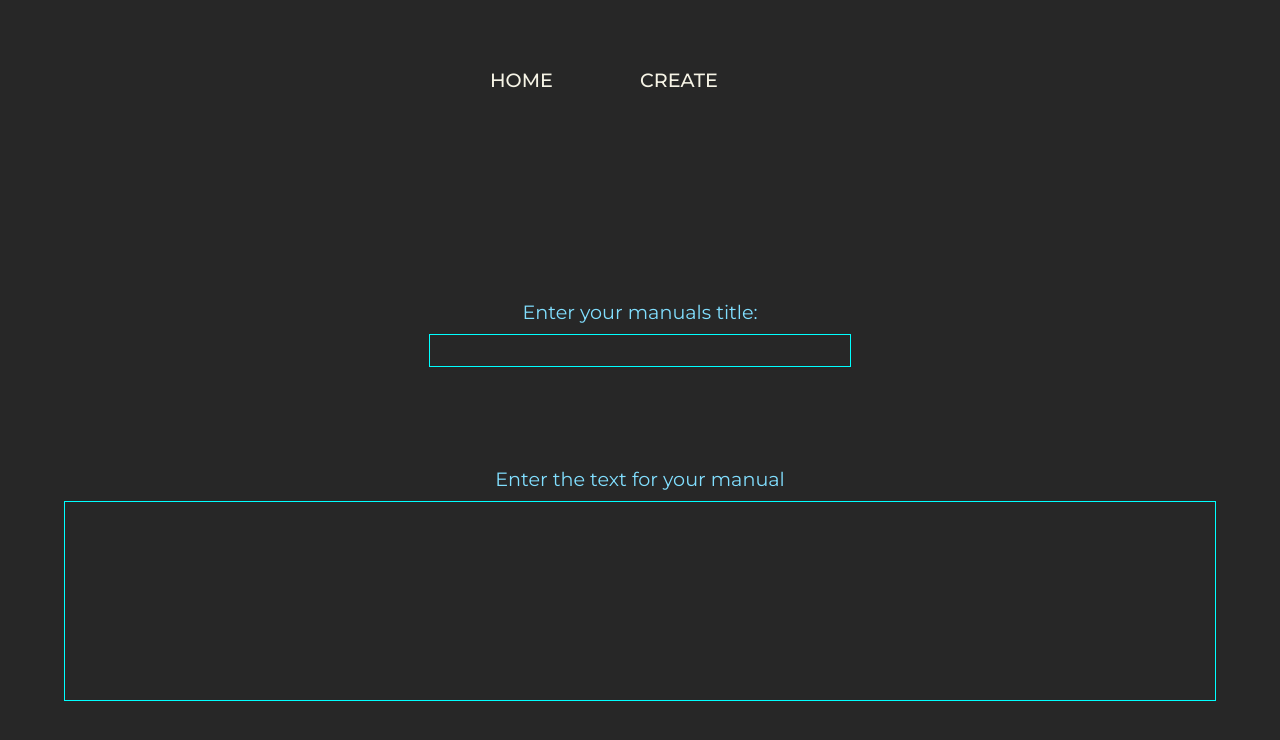
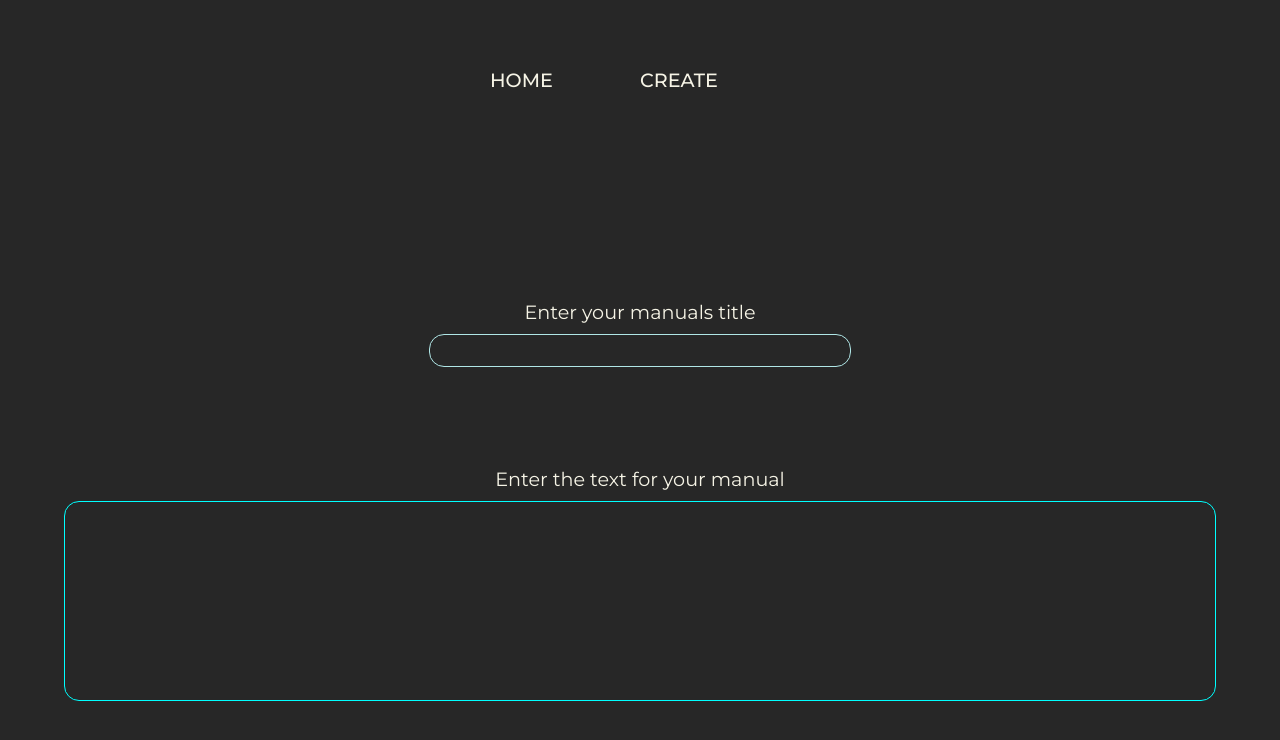
Before and after one commit to TavisMac1/canvas-together, a JavaScript app: page /create in a window 1280 px wide. Shown: the top 740 px of the page. Built offline with nearby package versions, Linux system fonts and the light colour scheme; the HTML template or start-up script is replaced by a standard one.

Commit message:
router improvements | style changes

```diff
--- a/src/App.js
+++ b/src/App.js
@@ -7,13 +7,16 @@ function App() {
   return (
     <div className="App">
       <BrowserRouter>
-        <Nav/>
-        <MakeManual/>
+      <Nav/>
         <div className='pages'>
           <Routes>
+          <Route
+              exact path="/"
+              element={< Homepage />}
+            />
             <Route
-              path="/"
-              element={< Homepage />}
+              exact path="/create"
+              element={< MakeManual />}
             />
           </Routes>
         </div>
--- a/src/index.css
+++ b/src/index.css
@@ -42,7 +42,7 @@ body {
 
 }
 .formStyle {
-  color: #81dfff;
+  color: #f6f4e6;
     font-size: 1.2em;
     font-weight: 200;
     margin-top: 200px;
@@ -70,10 +70,13 @@ textarea {
   border: solid;
   border-color: aqua;
   border-width: 0.1px;
+  border-radius: 15px;
 }
 input {
   color: #81dfff;
     border: solid;
-    border-color: aqua;
+    border-color: rgb(176, 230, 230);
     border-width: 0.1px;
+    border-radius: 15px;
+    text-align:center;
 }
--- a/src/views/form.js
+++ b/src/views/form.js
@@ -3,7 +3,7 @@ const MakeManual = () => {
         <div className="formStyle">
             <form>
                 <div class="title">
-                    <label className="Label">Enter your manuals title: </label>
+                    <label className="Label">Enter your manuals title </label>
                     <input type="text" id="title" name="title" />
                 </div>
                 <div class="description">
```
Also changed, not shown: 1 other file (tests, documents, lock files or other folders).
